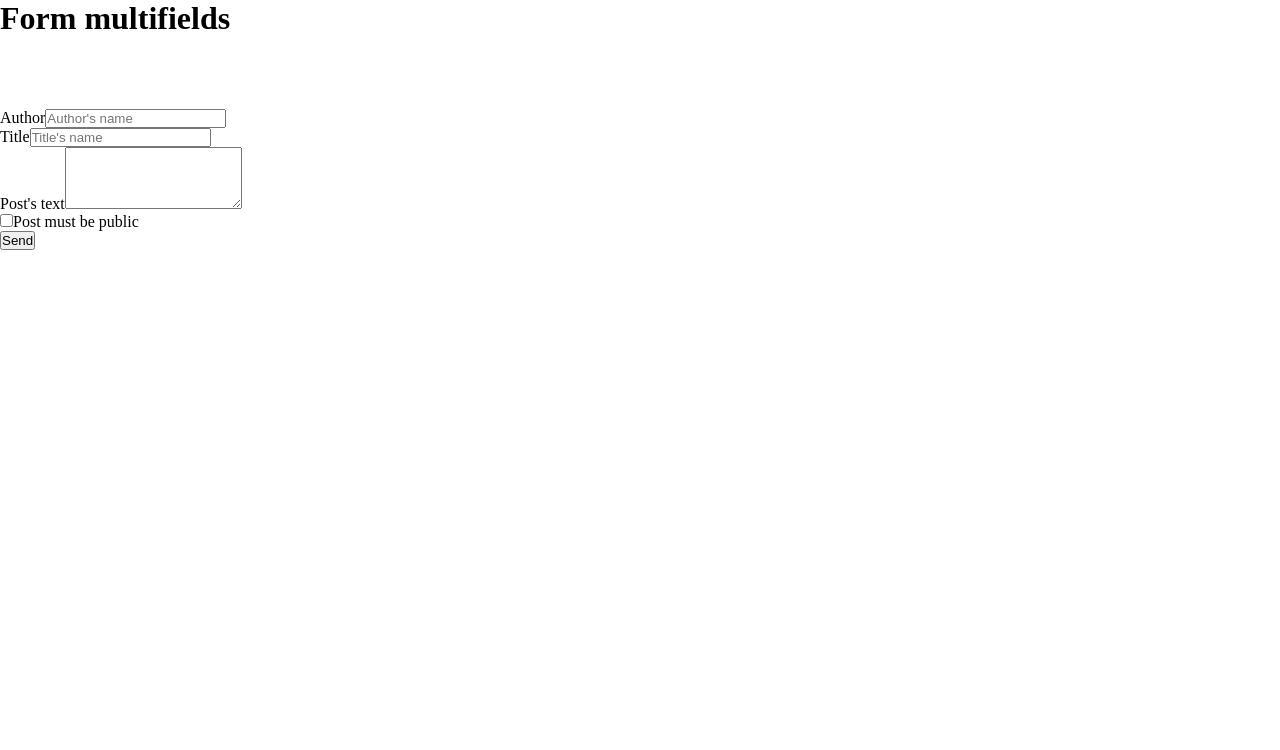
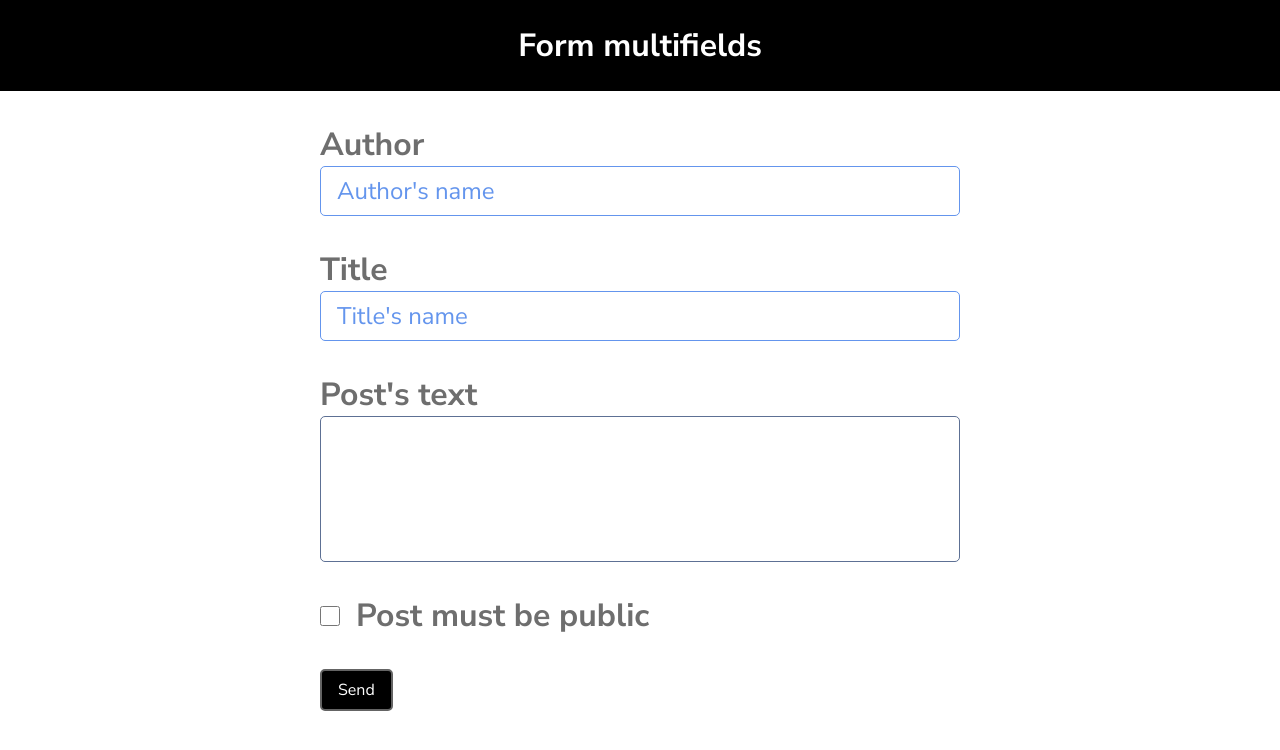
Before and after one commit to diegotosato/react-post-form, a React (Vite) app: page / in a window 1280 px wide. Shown: the top 750 px of the page. Built offline with nearby package versions, Linux system fonts and the light colour scheme.

Commit message:
link font from google, add attribute required to inputs, add some css style

```diff
--- a/index.html
+++ b/index.html
@@ -1,13 +1,22 @@
 <!doctype html>
 <html lang="en">
+
 <head>
   <meta charset="UTF-8" />
   <link rel="icon" type="image/svg+xml" href="/vite.svg" />
   <meta name="viewport" content="width=device-width, initial-scale=1.0" />
   <title>react-post-form</title>
+  <link rel="preconnect" href="https://fonts.googleapis.com">
+  <link rel="preconnect" href="https://fonts.gstatic.com" crossorigin>
+  <link
+    href="https://fonts.googleapis.com/css2?family=Nunito+Sans:ital,opsz,wght@0,6..12,200..1000;1,6..12,200..1000&display=swap"
+    rel="stylesheet">
+
 </head>
+
 <body>
   <div id="root"></div>
   <script type="module" src="/src/main.jsx"></script>
 </body>
+
 </html>
--- a/src/App.jsx
+++ b/src/App.jsx
@@ -67,35 +67,35 @@ function App() {
 
   return (
     <>
+      <div className="title">
         <h1>Form multifields</h1>
+      </div>
 
-      <br />
-      <br />
-      <br />
-      <br />
+
+      <div className="container">
 
         <form onSubmit={handleSubmit}>
 
           {/* Author */}
-        <div>
+          <div className="form-field">
             <label htmlFor="author">Author</label>
-          <input type="text" name="author" id="author" placeholder="Author's name" value={formData.author} onChange={handleChange} />
+            <input type="text" name="author" id="author" placeholder="Author's name" value={formData.author} onChange={handleChange} required />
           </div>
 
           {/* Title */}
-        <div>
+          <div className="form-field">
             <label htmlFor="title">Title</label>
-          <input type="text" name="title" id="title" placeholder="Title's name" value={formData.title} onChange={handleChange} />
+            <input type="text" name="title" id="title" placeholder="Title's name" value={formData.title} onChange={handleChange} required />
           </div>
 
           {/* Post text */}
-        <div>
+          <div className="form-field">
             <label htmlFor="body">Post's text</label>
-          <textarea name="body" id="body" rows="4" value={formData.body} onChange={handleChange} />
+            <textarea name="body" id="body" rows="4" value={formData.body} onChange={handleChange} required />
           </div>
 
           {/* Checkbox */}
-        <div>
+          <div className="form-field checkbox-field">
             <input type="checkbox" name="public" id="public" checked={formData.public} onChange={handleChange} />
             <label htmlFor="public">Post must be public</label>
           </div>
@@ -110,6 +110,8 @@ function App() {
           (message.status ? <p className={(message.status && 'green')}>{message.text}</p>
             : <p className={(!message.status && 'red')}>{message.text}</p>)
         }
+
+      </div>
     </>
   )
 }
--- a/src/index.css
+++ b/src/index.css
@@ -2,6 +2,98 @@
   margin: 0;
   padding: 0;
   box-sizing: border-box;
+  font-family: "Nunito Sans", sans-serif;
+}
+
+.title {
+  padding: 1.5rem 0;
+  background-color: black;
+}
+
+.title h1 {
+  text-align: center;
+  color: white;
+}
+
+.container {
+  width: 50%;
+  margin: 0 auto;
+  padding-top: 2rem;
+}
+
+.form-field {
+  display: flex;
+  flex-direction: column;
+  margin-bottom: 2rem;
+}
+
+.form-field label {
+  font-weight: bold;
+  font-size: 2rem;
+  color: rgb(110, 110, 110);
+}
+
+.form-field input {
+  border: 1px solid cornflowerblue;
+  padding: 0.5rem 1rem;
+  border-radius: 5px;
+  position: relative;
+}
+
+.form-field input[type=text] {
+  font-size: 1.5rem;
+  color: cornflowerblue;
+}
+
+.form-field input[type=text]::placeholder {
+  font-size: 1.5rem;
+  color: cornflowerblue;
+}
+
+.form-field textarea {
+  border: 1px solid rgb(93, 112, 148);
+  padding: 0.5rem 1rem;
+  border-radius: 5px;
+  font-size: 1.5rem;
+  color: rgb(93, 112, 148);
+  resize: none;
+}
+
+.form-field input[type="checkbox"] {
+  width: 20px;
+  height: 20px;
+  accent-color: cornflowerblue;
+  margin-right: 1rem;
+}
+
+.checkbox-field {
+  flex-direction: row;
+  align-items: center;
+}
+
+button {
+  padding: 0.5rem 1rem;
+  border: none;
+  cursor: pointer;
+  border-radius: 5px;
+  font-size: 1rem;
+  background-color: black;
+  color: white;
+  border: 2px solid rgb(100, 100, 100);
+}
+
+button:hover {
+  background-color: rgb(100, 100, 100);
+  border: 2px solid black;
+}
+
+p {
+  text-align: center;
+  margin-top: 2rem;
+  text-transform: uppercase;
+  text-decoration: underline;
+  font-style: italic;
+  font-weight: bold;
 }
 
 .green {
```
Lines whose indentation alone changed are shown as unchanged.
